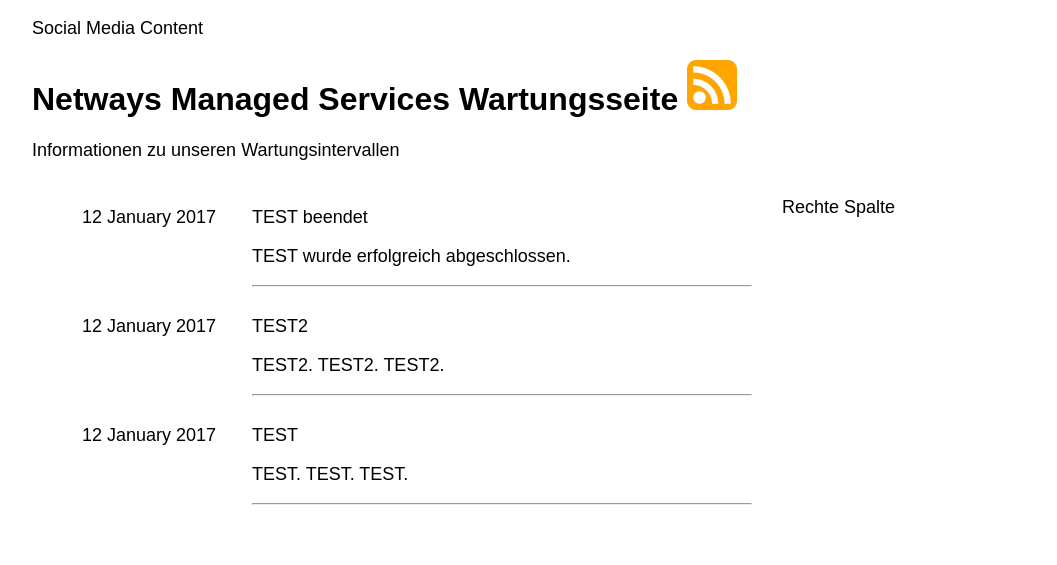
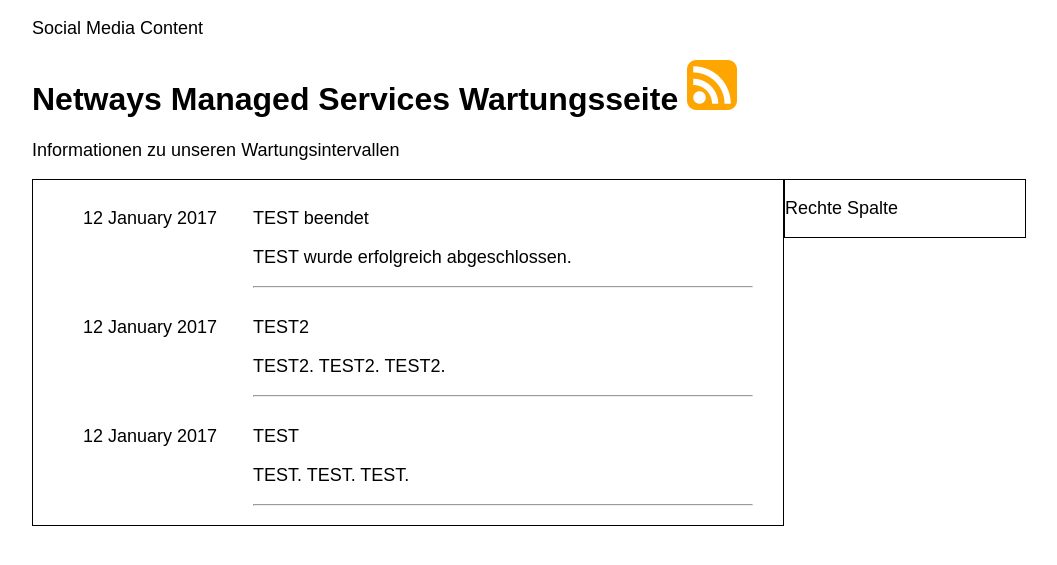
Before and after one commit to Storagegirl/storagegirl.github.io, a Jekyll site: the page built from index.html, in a window 1280 px wide. Shown: the top 565 px of the page, without its empty margins (108-1165 px from the left). Built offline with Jekyll 4.4.1, drawn with Linux system fonts in a browser that asks for light colours.

Commit message:
Update index.html

```diff
--- a/index.html
+++ b/index.html
@@ -14,7 +14,7 @@
 	<p>Informationen zu unseren Wartungsintervallen</p>
 	</div>
 
-	<div id="container2" style="float:left; width:750px; margin-left:0">
+	<div id="container2" style="float:left; width:750px; border: 1px solid black">
 		<ul class="posts">
 		{% for post in site.posts %}
 		<div class=boxdate>
@@ -29,7 +29,7 @@
 		</ul>
 	</div>
 
-	<div id="container3" style="float:left; width:240px">
+	<div id="container3" style="float:left; width:240px; border: 1px solid black">
 		<p>Rechte Spalte</p>
 	</div>
 
```
